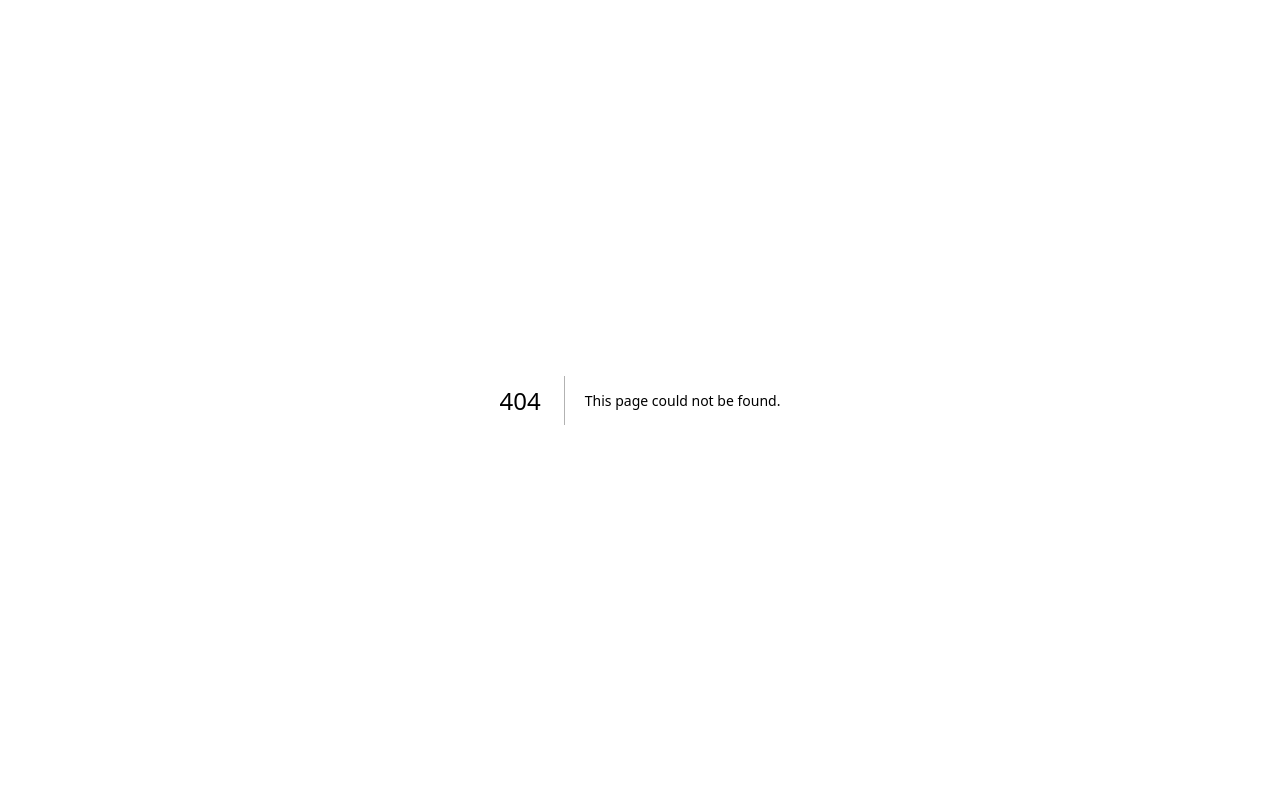
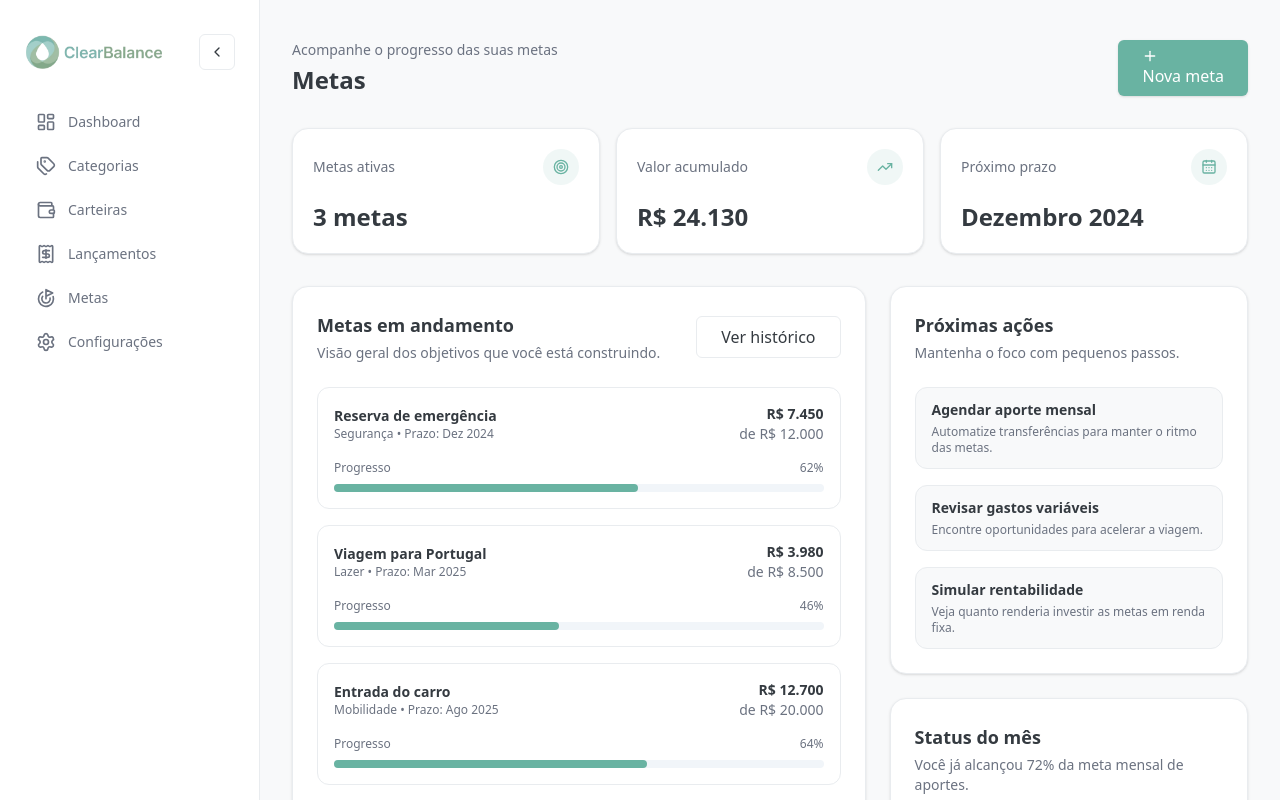
Before and after one commit to CaioSouzalimaa/clearbalance, a Next.js app: page /goals in a window 1280 px wide. Before the commit this address had no page. Shown: the top 800 px of the page. Built offline with nearby package versions, Linux system fonts and the light colour scheme.

Commit message:
Add goals screen and update sidebar icon

```diff
--- /dev/null
+++ b/app/goals/page.tsx
@@ -0,0 +1,229 @@
+import { CalendarDays, Plus, Target, TrendingUp } from "lucide";
+
+import { LucideIcon } from "@/components/dashboard/sidebar";
+import { SidebarShell } from "@/components/dashboard/sidebar-shell";
+import { Button } from "@/components/ui/button";
+
+const goals = [
+  {
+    id: 1,
+    name: "Reserva de emergência",
+    category: "Segurança",
+    target: "R$ 12.000",
+    saved: "R$ 7.450",
+    progress: 62,
+    deadline: "Dez 2024",
+  },
+  {
+    id: 2,
+    name: "Viagem para Portugal",
+    category: "Lazer",
+    target: "R$ 8.500",
+    saved: "R$ 3.980",
+    progress: 46,
+    deadline: "Mar 2025",
+  },
+  {
+    id: 3,
+    name: "Entrada do carro",
+    category: "Mobilidade",
+    target: "R$ 20.000",
+    saved: "R$ 12.700",
+    progress: 64,
+    deadline: "Ago 2025",
+  },
+];
+
+const highlights = [
+  {
+    id: 1,
+    label: "Metas ativas",
+    value: "3 metas",
+    icon: Target,
+  },
+  {
+    id: 2,
+    label: "Valor acumulado",
+    value: "R$ 24.130",
+    icon: TrendingUp,
+  },
+  {
+    id: 3,
+    label: "Próximo prazo",
+    value: "Dezembro 2024",
+    icon: CalendarDays,
+  },
+];
+
+const nextSteps = [
+  {
+    id: 1,
+    title: "Agendar aporte mensal",
+    description: "Automatize transferências para manter o ritmo das metas.",
+  },
+  {
+    id: 2,
+    title: "Revisar gastos variáveis",
+    description: "Encontre oportunidades para acelerar a viagem.",
+  },
+  {
+    id: 3,
+    title: "Simular rentabilidade",
+    description: "Veja quanto renderia investir as metas em renda fixa.",
+  },
+];
+
+export default function GoalsPage() {
+  return (
+    <SidebarShell>
+      <header className="flex flex-wrap items-center justify-between gap-4">
+        <div className="space-y-1">
+          <p className="text-sm font-medium text-muted-foreground">
+            Acompanhe o progresso das suas metas
+          </p>
+          <h1 className="text-2xl font-semibold text-foreground">Metas</h1>
+        </div>
+        <Button className="gap-2">
+          <LucideIcon icon={Plus} className="h-4 w-4" aria-hidden />
+          Nova meta
+        </Button>
+      </header>
+
+      <section className="grid gap-4 lg:grid-cols-3">
+        {highlights.map((highlight) => (
+          <div
+            key={highlight.id}
+            className="rounded-2xl border border-border bg-surface p-5 shadow-sm"
+          >
+            <div className="flex items-center justify-between">
+              <p className="text-sm font-medium text-muted-foreground">
+                {highlight.label}
+              </p>
+              <span className="flex h-9 w-9 items-center justify-center rounded-full bg-primary/10 text-primary">
+                <LucideIcon
+                  icon={highlight.icon}
+                  className="h-4 w-4"
+                  aria-hidden
+                />
+              </span>
+            </div>
+            <p className="mt-4 text-2xl font-semibold text-foreground">
+              {highlight.value}
+            </p>
+          </div>
+        ))}
+      </section>
+
+      <section className="grid gap-6 lg:grid-cols-[1.6fr_1fr]">
+        <div className="rounded-2xl border border-border bg-surface p-6 shadow-sm">
+          <div className="flex flex-wrap items-center justify-between gap-2">
+            <div>
+              <h2 className="text-lg font-semibold text-foreground">
+                Metas em andamento
+              </h2>
+              <p className="mt-1 text-sm text-muted-foreground">
+                Visão geral dos objetivos que você está construindo.
+              </p>
+            </div>
+            <Button variant="outline" className="border-border">
+              Ver histórico
+            </Button>
+          </div>
+
+          <div className="mt-6 space-y-4">
+            {goals.map((goal) => (
+              <div
+                key={goal.id}
+                className="rounded-xl border border-border px-4 py-4"
+              >
+                <div className="flex flex-wrap items-center justify-between gap-3">
+                  <div>
+                    <p className="text-sm font-semibold text-foreground">
+                      {goal.name}
+                    </p>
+                    <p className="text-xs text-muted-foreground">
+                      {goal.category} • Prazo: {goal.deadline}
+                    </p>
+                  </div>
+                  <div className="text-right text-sm text-muted-foreground">
+                    <p className="font-semibold text-foreground">
+                      {goal.saved}
+                    </p>
+                    <p>de {goal.target}</p>
+                  </div>
+                </div>
+                <div className="mt-4">
+                  <div className="flex items-center justify-between text-xs text-muted-foreground">
+                    <span>Progresso</span>
+                    <span>{goal.progress}%</span>
+                  </div>
+                  <div className="mt-2 h-2 rounded-full bg-muted">
+                    <div
+                      className="h-full rounded-full bg-primary"
+                      style={{ width: `${goal.progress}%` }}
+                    />
+                  </div>
+                </div>
+              </div>
+            ))}
+          </div>
+        </div>
+
+        <div className="flex flex-col gap-6">
+          <div className="rounded-2xl border border-border bg-surface p-6 shadow-sm">
+            <h2 className="text-lg font-semibold text-foreground">
+              Próximas ações
+            </h2>
+            <p className="mt-1 text-sm text-muted-foreground">
+              Mantenha o foco com pequenos passos.
+            </p>
+
+            <div className="mt-6 space-y-4">
+              {nextSteps.map((step) => (
+                <div
+                  key={step.id}
+                  className="rounded-xl border border-border bg-background px-4 py-3"
+                >
+                  <p className="text-sm font-semibold text-foreground">
+                    {step.title}
+                  </p>
+                  <p className="mt-1 text-xs text-muted-foreground">
+                    {step.description}
+                  </p>
+                </div>
+              ))}
+            </div>
+          </div>
+
+          <div className="rounded-2xl border border-border bg-surface p-6 shadow-sm">
+            <h2 className="text-lg font-semibold text-foreground">
+              Status do mês
+            </h2>
+            <p className="mt-1 text-sm text-muted-foreground">
+              Você já alcançou 72% da meta mensal de aportes.
+            </p>
+
+            <div className="mt-5 space-y-3 text-sm text-muted-foreground">
+              <div className="flex items-center justify-between">
+                <span>Aportes planejados</span>
+                <span className="font-semibold text-foreground">R$ 2.400</span>
+              </div>
+              <div className="flex items-center justify-between">
+                <span>Aportes realizados</span>
+                <span className="font-semibold text-foreground">R$ 1.720</span>
+              </div>
+              <div className="flex items-center justify-between">
+                <span>Faltam</span>
+                <span className="font-semibold text-primary">R$ 680</span>
+              </div>
+            </div>
+
+            <Button variant="outline" className="mt-6 w-full border-border">
+              Ajustar planejamento
+            </Button>
+          </div>
+        </div>
+      </section>
+    </SidebarShell>
+  );
+}
--- a/components/dashboard/sidebar.tsx
+++ b/components/dashboard/sidebar.tsx
@@ -1,5 +1,6 @@
 import { createElement } from "react";
 import Image from "next/image";
+import icon from "@/app/icon.png";
 import Link from "next/link";
 import {
   ChevronLeft,
@@ -19,7 +20,7 @@ export const navItems = [
   { label: "Categorias", href: "/categories", icon: Tags },
   { label: "Carteiras", href: "#", icon: Wallet },
   { label: "Lançamentos", href: "#", icon: Receipt },
-  { label: "Metas", href: "#", icon: Goal },
+  { label: "Metas", href: "/goals", icon: Goal },
   { label: "Configurações", href: "/settings", icon: Settings },
 ];
 
@@ -72,7 +73,13 @@ export const Sidebar = ({ isCollapsed, onToggleCollapse }: SidebarProps) => {
       <div className="flex items-center justify-between gap-3">
         <div className="flex items-center gap-3">
           {isCollapsed ? (
-            <span className="text-lg font-semibold text-foreground">CB</span>
+            <Image
+              src={icon}
+              alt="ClearBalance"
+              width={32}
+              height={32}
+              className="object-contain"
+            />
           ) : (
             <Image
               src="/logo.png"
```
